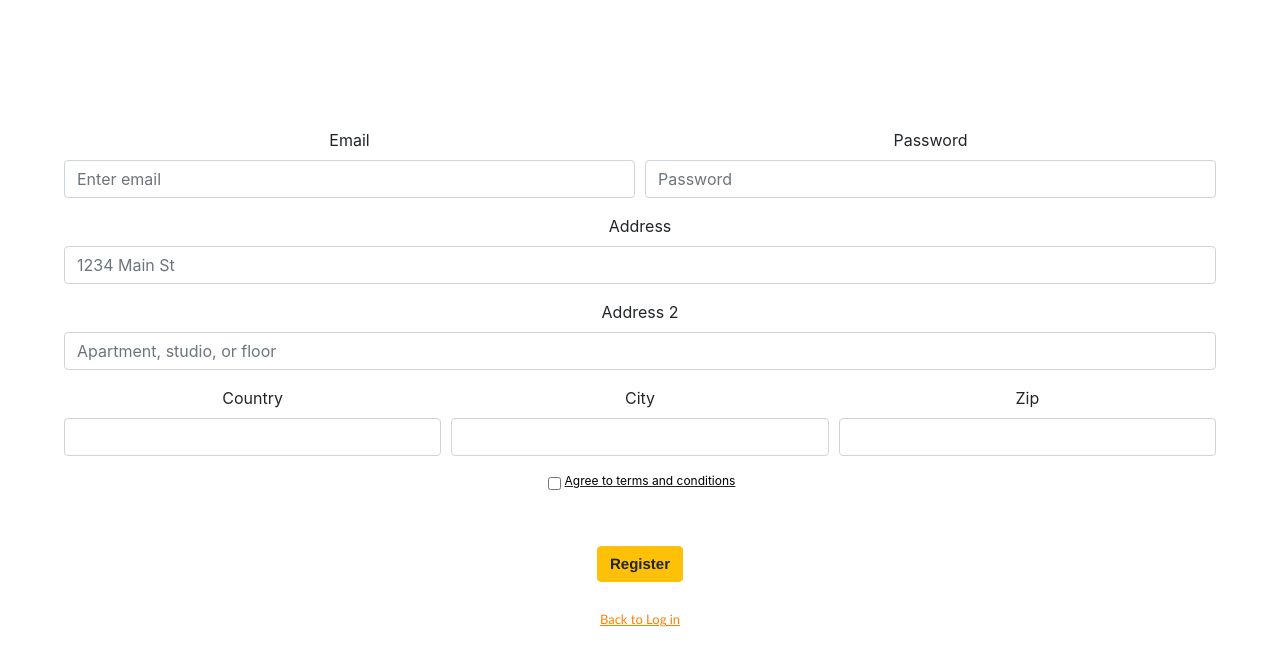
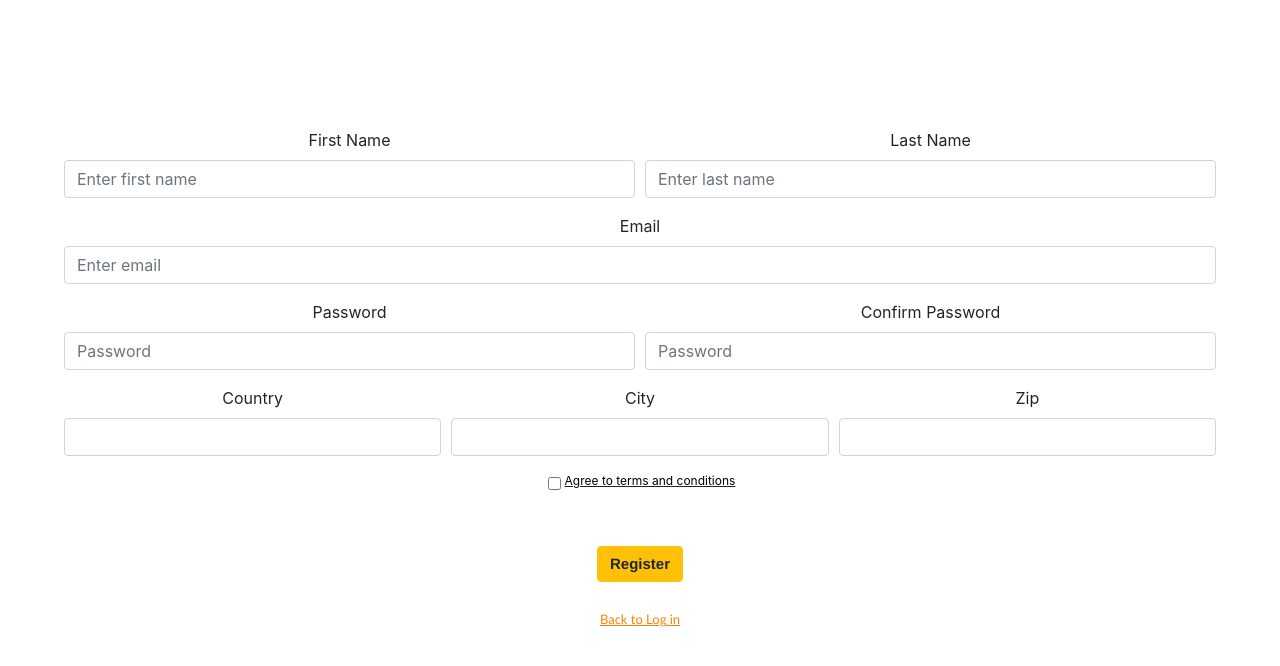
Before and after one commit to MarwanEsm/Currency-Rate-Exchange, a React (Create React App) app: page /RegistrationScreen in a window 1280 px wide. Shown: the top 666 px of the page. Built offline with nearby package versions, Linux system fonts and the light colour scheme; no server answers.

Commit message:
Update registration screen

```diff
--- a/src/App.js
+++ b/src/App.js
@@ -9,11 +9,13 @@ import { BrowserRouter as Router, Switch, Route } from "react-router-dom";
 // import CurrenciesList from "./CurrenciesListscreen/CurrenciesList";
 import CurrenciesContextProvider from "./Components/CurrenciesContext";
 import ResetPassword from "./LogInscreen/ResetPassword";
+import AuthContextProvider from "./Firebase/FireBaseAuth";
 
 export default function App() {
   return (
     <Router>
       <div className="App">
+        <AuthContextProvider>
           <CurrenciesContextProvider>
             <Switch>
               <Route exact path="/">
@@ -32,10 +34,11 @@ export default function App() {
                 <RegistrationScreen />
               </Route>
               <Route path="/ResetPassword">
-              <ResetPassword/>
+                <ResetPassword />
               </Route>
             </Switch>
           </CurrenciesContextProvider>
+        </AuthContextProvider>
       </div>
     </Router>
   );
--- a/src/Firebase/FireBaseAuth.js
+++ b/src/Firebase/FireBaseAuth.js
@@ -1,6 +1,6 @@
 import React, { createContext, useState, useEffect } from 'react';
 import { useHistory } from 'react-router-dom';
-import firebase from "../firebaseConfig";
+import firebase from "./FirebaseConfig";
 
 const initContext = {
     user: null,
@@ -25,20 +25,21 @@ export const AuthContextProvider = ({ children }) => {
                 setUser(user)
             })
             .catch((error) => {
-                var errorCode = error.code,
-                var errormessage = error.message,
+                var errorCode = error.code;
+                var errorMessage = error.message;
+
             });
     }
 
-    const register = ({ email, passowrd, name }) => {
+    const register = ({ email, password, name }) => {
         firebase.auth().createUserWithEmailAndPassword(email, password)
             .then((userCredential) => {
                 var user = userCredential.user;
                 db.collection('user').doc(user.uid).set({ name: name });
             })
             .catch((error) => {
-                var errorCode = error.code,
-                var errorMessage = error.message,
+                var errorCode = error.code;
+                var errorMessage = error.message;
             });
     }
     return (
@@ -46,4 +47,6 @@ export const AuthContextProvider = ({ children }) => {
             {children}
         </AuthContext.Provider>
     )
-    }
+}
+
+export default AuthContextProvider;
--- a/src/RegistrationScreen/RegistrationScreen.js
+++ b/src/RegistrationScreen/RegistrationScreen.js
@@ -13,26 +13,33 @@ function RegistrationScreen() {
       <div style={divStyle}>
         <Form>
           <Form.Row>
+            <Form.Group as={Col} controlId="formGridPassword">
+              <Form.Label>First Name</Form.Label>
+              <Form.Control type="email" placeholder="Enter first name" />
+            </Form.Group>
+
+            <Form.Group as={Col} controlId="formGridPassword">
+              <Form.Label>Last Name</Form.Label>
+              <Form.Control type="password" placeholder="Enter last name" />
+            </Form.Group>
+          </Form.Row>
+          <Form.Row>
             <Form.Group as={Col} controlId="formGridEmail">
               <Form.Label>Email</Form.Label>
               <Form.Control type="email" placeholder="Enter email" />
             </Form.Group>
-
+          </Form.Row>
+          <Form.Row>
             <Form.Group as={Col} controlId="formGridPassword">
               <Form.Label>Password</Form.Label>
               <Form.Control type="password" placeholder="Password" />
             </Form.Group>
+
+            <Form.Group as={Col} controlId="formGridPassword">
+              <Form.Label>Confirm Password</Form.Label>
+              <Form.Control type="password" placeholder="Password" />
+            </Form.Group>
           </Form.Row>
-
-          <Form.Group controlId="formGridAddress1">
-            <Form.Label>Address</Form.Label>
-            <Form.Control placeholder="1234 Main St" />
-          </Form.Group>
-
-          <Form.Group controlId="formGridAddress2">
-            <Form.Label>Address 2</Form.Label>
-            <Form.Control placeholder="Apartment, studio, or floor" />
-          </Form.Group>
 
           <Form.Row>
             <Form.Group as={Col} controlId="formGridCity">
@@ -50,7 +57,7 @@ function RegistrationScreen() {
               <Form.Control />
             </Form.Group>
           </Form.Row>
-          <div >
+          <div>
             <Form.Group controlId="formBasicCheckbox" style={groupStyle}>
               <Form.Check type="checkbox" />
               <Terms />
@@ -143,14 +150,11 @@ const groupStyle = {
 
 const a1Style = {
   color: "black",
-   cursor: 'pointer',
+  cursor: "pointer",
 };
 
 const h3Style = {
-  fontSize : 15,
-}
-
-
-
+  fontSize: 15,
+};
 
 export default RegistrationScreen;
```
Also changed, not shown: 1 other file (tests, documents, lock files or other folders). Lines whose indentation alone changed are shown as unchanged.
